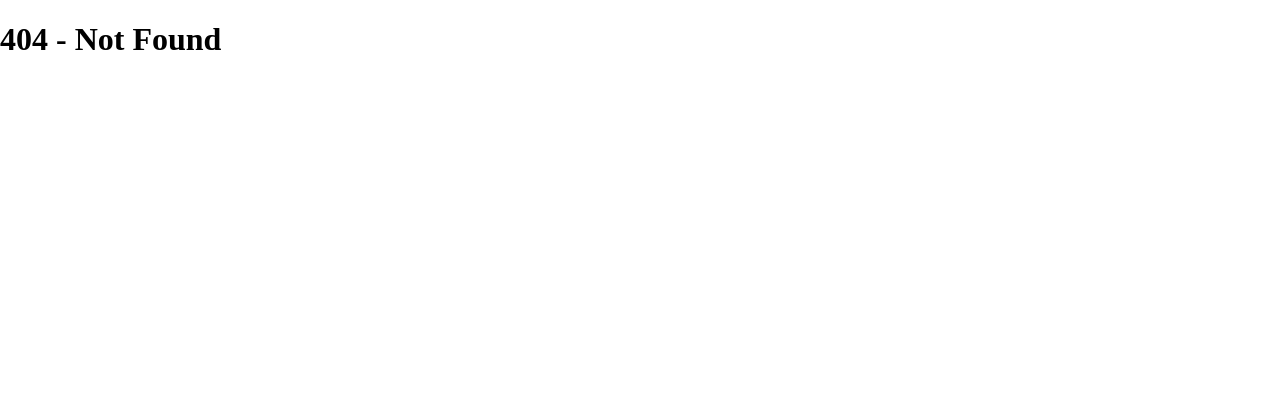
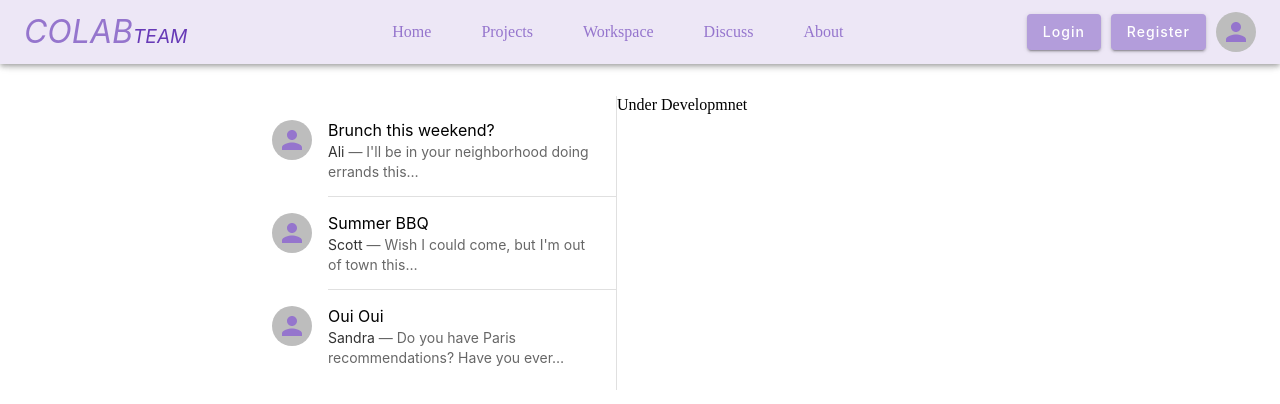
Before and after one commit to CoLabTeamDevelopers/CoLab-Team-inDevelopment, a React (Vite) app in the folder frontend/colab_team_frontend/: page /discuss in a window 1280 px wide. Before the commit this address had no page. Shown: the top 404 px of the page. Built offline with nearby package versions, Linux system fonts and the light colour scheme.

Commit message:
add : Alerts

```diff
--- a/frontend/colab_team_frontend/package.json
+++ b/frontend/colab_team_frontend/package.json
@@ -13,10 +13,10 @@
     "@emotion/react": "^11.11.1",
     "@emotion/styled": "^11.11.0",
     "@hookform/resolvers": "^3.3.2",
-    "@mui/icons-material": "^5.14.16",
-    "@mui/material": "^5.14.17",
+    "@mui/icons-material": "^5.14.18",
+    "@mui/material": "^5.14.18",
+    "@reduxjs/toolkit": "^1.9.7",
     "downshift": "^8.2.3",
-    "@reduxjs/toolkit": "^1.9.7",
     "react": "^18.2.0",
     "react-dom": "^18.2.0",
     "react-easy-crop": "^5.0.2",
--- /dev/null
+++ b/frontend/colab_team_frontend/src/components/AppAlerts.tsx
@@ -0,0 +1,18 @@
+import React from "react";
+import { Alert, AlertTitle } from "@mui/material";
+
+interface AlertProps {
+  title: string;
+  severity: "error" | "success" | "info" | "warning";
+}
+
+export default function AppAlerts({ title, severity }: AlertProps) {
+  return (
+    <Alert
+      sx={{ width: "20%", margin: "10px auto", border: "1px solid" }}
+      severity={severity}
+    >
+      <AlertTitle>{title}</AlertTitle>
+    </Alert>
+  );
+}
--- /dev/null
+++ b/frontend/colab_team_frontend/src/components/discuss/ChatList.tsx
@@ -0,0 +1,83 @@
+import React from "react";
+import {
+  List,
+  ListItem,
+  Typography,
+  ListItemAvatar,
+  ListItemText,
+  Avatar,
+  Divider,
+  ListItemButton,
+} from "@mui/material";
+
+export default function ChatList() {
+  return (
+    <List sx={{ width: "100%", maxWidth: 360, bgcolor: "background.paper" }}>
+      <ListItemButton alignItems="flex-start">
+        <ListItemAvatar>
+          <Avatar alt="Remy Sharp" src="" />
+        </ListItemAvatar>
+        <ListItemText
+          primary="Brunch this weekend?"
+          secondary={
+            <React.Fragment>
+              <Typography
+                sx={{ display: "inline" }}
+                component="span"
+                variant="body2"
+                color="text.primary"
+              >
+                Ali
+              </Typography>
+              {" — I'll be in your neighborhood doing errands this…"}
+            </React.Fragment>
+          }
+        />
+      </ListItemButton>
+      <Divider variant="inset" component="li" />
+      <ListItemButton alignItems="flex-start">
+        <ListItemAvatar>
+          <Avatar alt="Travis Howard" src="" />
+        </ListItemAvatar>
+        <ListItemText
+          primary="Summer BBQ"
+          secondary={
+            <React.Fragment>
+              <Typography
+                sx={{ display: "inline" }}
+                component="span"
+                variant="body2"
+                color="text.primary"
+              >
+                Scott
+              </Typography>
+              {" — Wish I could come, but I'm out of town this…"}
+            </React.Fragment>
+          }
+        />
+      </ListItemButton>
+      <Divider variant="inset" component="li" />
+      <ListItemButton alignItems="flex-start">
+        <ListItemAvatar>
+          <Avatar alt="Cindy Baker" src="" />
+        </ListItemAvatar>
+        <ListItemText
+          primary="Oui Oui"
+          secondary={
+            <React.Fragment>
+              <Typography
+                sx={{ display: "inline" }}
+                component="span"
+                variant="body2"
+                color="text.primary"
+              >
+                Sandra
+              </Typography>
+              {" — Do you have Paris recommendations? Have you ever…"}
+            </React.Fragment>
+          }
+        />
+      </ListItemButton>
+    </List>
+  );
+}
--- /dev/null
+++ b/frontend/colab_team_frontend/src/components/discuss/ChatMessage.tsx
@@ -0,0 +1,6 @@
+import React from "react";
+import { Box } from "@mui/material";
+
+export default function ChatMessage() {
+  return <Box>Under Developmnet</Box>;
+}
--- a/frontend/colab_team_frontend/src/pages/app/CreateProject.tsx
+++ b/frontend/colab_team_frontend/src/pages/app/CreateProject.tsx
@@ -14,6 +14,7 @@ import SelectField from "@/components/form/SelectField";
 import RolesAndResponsibilitiesField from "@/components/form/RolesAndResponsibilitiesField";
 import ActionButton from "@/components/form/ActionButton";
 import { CreateProjectFormStyle } from "@/styles/appStyles/CreateProjectStyles";
+import AppAlerts from "@/components/AppAlerts";
 
 export default function CreateProjectPage() {
   const { handleSubmit, control, reset } = useForm<CreateProject>({
@@ -52,6 +53,8 @@ export default function CreateProjectPage() {
           </DialogActions>
         </FormControl>
       </Slide>
+      <AppAlerts title="Project created." severity="success" />
+      <AppAlerts title="Some error occured." severity="error" />
     </AppContentLayout>
   );
 }
--- /dev/null
+++ b/frontend/colab_team_frontend/src/pages/app/Discuss.tsx
@@ -0,0 +1,26 @@
+import React from "react";
+import { Box, Divider } from "@mui/material";
+
+import AppContentLayout from "@/layouts/AppContent";
+import ChatList from "@/components/discuss/ChatList";
+import ChatMessage from "@/components/discuss/ChatMessage";
+
+export default function DiscussPage() {
+  return (
+    <React.Fragment>
+      <AppContentLayout>
+        <Box
+          sx={{
+            display: "flex",
+            width: "60%",
+            margin: "auto",
+          }}
+        >
+          <ChatList />
+          <Divider orientation="vertical" flexItem />
+          <ChatMessage />
+        </Box>
+      </AppContentLayout>
+    </React.Fragment>
+  );
+}
--- a/frontend/colab_team_frontend/src/pages/auth/ForgotPassword.tsx
+++ b/frontend/colab_team_frontend/src/pages/auth/ForgotPassword.tsx
@@ -1,6 +1,6 @@
 import { yupResolver } from "@hookform/resolvers/yup";
 import { FormControl, Slide } from "@mui/material";
-import { useRef } from "react";
+import React, { useRef } from "react";
 import { useForm } from "react-hook-form";
 
 import ActionButton from "@/components/form/ActionButton";
@@ -9,6 +9,7 @@ import TextFieldContainer from "@/components/form/TextFieldContainer";
 import AuthFormLayout from "@/layouts/AuthForm";
 import { forgotPasswordSchema } from "@/schemas/auth";
 import { ForgotPasswordSchema } from "@/types/auth";
+import AppAlerts from "@/components/AppAlerts";
 
 export default function ForgotPasswordPage() {
   const { handleSubmit, control, reset } = useForm<ForgotPasswordSchema>({
@@ -25,6 +26,9 @@ export default function ForgotPasswordPage() {
   }
 
   return (
+    <React.Fragment>
+      {/* Only appear when some error is occured */}
+      <AppAlerts severity="error" title="Write your error message here." />
       <AuthFormLayout title="Forgot Password">
         <FormControl
           sx={{ gap: "10px" }}
@@ -40,5 +44,6 @@ export default function ForgotPasswordPage() {
           <ActionButton label="Send Link" type="submit" variant="contained" />
         </FormControl>
       </AuthFormLayout>
+    </React.Fragment>
   );
 }
--- a/frontend/colab_team_frontend/src/pages/auth/Login.tsx
+++ b/frontend/colab_team_frontend/src/pages/auth/Login.tsx
@@ -1,6 +1,6 @@
 import { yupResolver } from "@hookform/resolvers/yup";
 import { Box, FormControl, Slide, Typography } from "@mui/material";
-import { useRef } from "react";
+import React, { useRef } from "react";
 import { useForm } from "react-hook-form";
 
 import ActionButton from "@/components/form/ActionButton";
@@ -12,6 +12,7 @@ import AuthFormLayout from "@/layouts/AuthForm";
 import { loginSchema } from "@/schemas/auth";
 import { useLoginMutation } from "@/store/api/auth";
 import { LoginSchema } from "@/types/auth";
+import AppAlerts from "@/components/AppAlerts";
 
 export default function LoginPage() {
   const formRef = useRef<HTMLFormElement | null>(null);
@@ -29,6 +30,9 @@ export default function LoginPage() {
   }
 
   return (
+    <React.Fragment>
+      {/* Only appear when some error is occured */}
+      <AppAlerts severity="error" title="Write your error message here." />
       <AuthFormLayout title="Login">
         <FormControl
           sx={{ gap: "10px" }}
@@ -70,5 +74,6 @@ export default function LoginPage() {
           </Typography>
         </Box>
       </AuthFormLayout>
+    </React.Fragment>
   );
 }
--- a/frontend/colab_team_frontend/src/pages/auth/Registration.tsx
+++ b/frontend/colab_team_frontend/src/pages/auth/Registration.tsx
@@ -1,7 +1,7 @@
 import { yupResolver } from "@hookform/resolvers/yup";
 import NavigateBeforeIcon from "@mui/icons-material/NavigateBefore";
 import { Box, Button, FormControl, Slide, Typography } from "@mui/material";
-import { useRef, useState } from "react";
+import React, { useRef, useState } from "react";
 import { useForm } from "react-hook-form";
 
 import ActionButton from "@/components/form/ActionButton";
@@ -14,6 +14,7 @@ import AuthFormLayout from "@/layouts/AuthForm";
 import { registrationSchema } from "@/schemas/auth";
 import { useRegisterMutation } from "@/store/api/auth";
 import { RegistrationSchema } from "@/types/auth";
+import AppAlerts from "@/components/AppAlerts";
 
 export default function RegistrationPage() {
   const formRef = useRef<HTMLFormElement | null>(null);
@@ -56,6 +57,9 @@ export default function RegistrationPage() {
   }
 
   return (
+    <React.Fragment>
+      {/* Only appear when some error is occured */}
+      <AppAlerts severity="error" title="Write your error message here."/>
       <AuthFormLayout title="Register">
         <FormControl
           sx={{ gap: "10px" }}
@@ -128,5 +132,6 @@ export default function RegistrationPage() {
           </Typography>
         </Box>
       </AuthFormLayout>
+    </React.Fragment>
   );
 }
--- a/frontend/colab_team_frontend/src/pages/auth/ResetPassword.tsx
+++ b/frontend/colab_team_frontend/src/pages/auth/ResetPassword.tsx
@@ -1,6 +1,6 @@
 import { yupResolver } from "@hookform/resolvers/yup";
 import { FormControl, Slide } from "@mui/material";
-import { useRef } from "react";
+import React, { useRef } from "react";
 import { useForm } from "react-hook-form";
 
 import ActionButton from "@/components/form/ActionButton";
@@ -9,6 +9,7 @@ import TextFieldContainer from "@/components/form/TextFieldContainer";
 import AuthFormLayout from "@/layouts/AuthForm";
 import { resetPasswordSchema } from "@/schemas/auth";
 import { ResetPasswordSchema } from "@/types/auth";
+import AppAlerts from "@/components/AppAlerts";
 
 export default function ResetPasswordPage() {
   const { handleSubmit, control, reset } = useForm<ResetPasswordSchema>({
@@ -24,6 +25,9 @@ export default function ResetPasswordPage() {
   }
 
   return (
+    <React.Fragment>
+      {/* Only appear when some error is occured */}
+      <AppAlerts severity="error" title="Write your error message here." />
       <AuthFormLayout title="Reset Password">
         <FormControl
           sx={{ gap: "10px" }}
@@ -44,5 +48,6 @@ export default function ResetPasswordPage() {
           <ActionButton label="Reset Password" />
         </FormControl>
       </AuthFormLayout>
+    </React.Fragment>
   );
 }
--- a/frontend/colab_team_frontend/src/router/index.tsx
+++ b/frontend/colab_team_frontend/src/router/index.tsx
@@ -17,6 +17,7 @@ import CreateProjectPage from "@/pages/app/CreateProject";
 import Request from "@/pages/app/Request";
 import RequestPage from "@/pages/app/Request";
 import MyProjectsPage from "@/pages/app/MyProjects";
+import DiscussPage from "@/pages/app/Discuss";
 
 type Route = RouteObject[] | RouteObject;
 
@@ -41,6 +42,7 @@ const appRoutes: Route = [
   { path: "create-project", element: <CreateProjectPage /> },
   { path: "requests", element: <RequestPage /> },
   { path: "my-projects", element: <MyProjectsPage /> },
+  { path: "discuss", element: <DiscussPage /> },
 ];
 
 const router = createBrowserRouter([
```
Also changed, not shown: frontend/colab_team_frontend/src/styles/appStyles/ChatMessageStyle.ts (added), 1 other file (tests, documents, lock files or other folders). Lines whose indentation alone changed are shown as unchanged.
